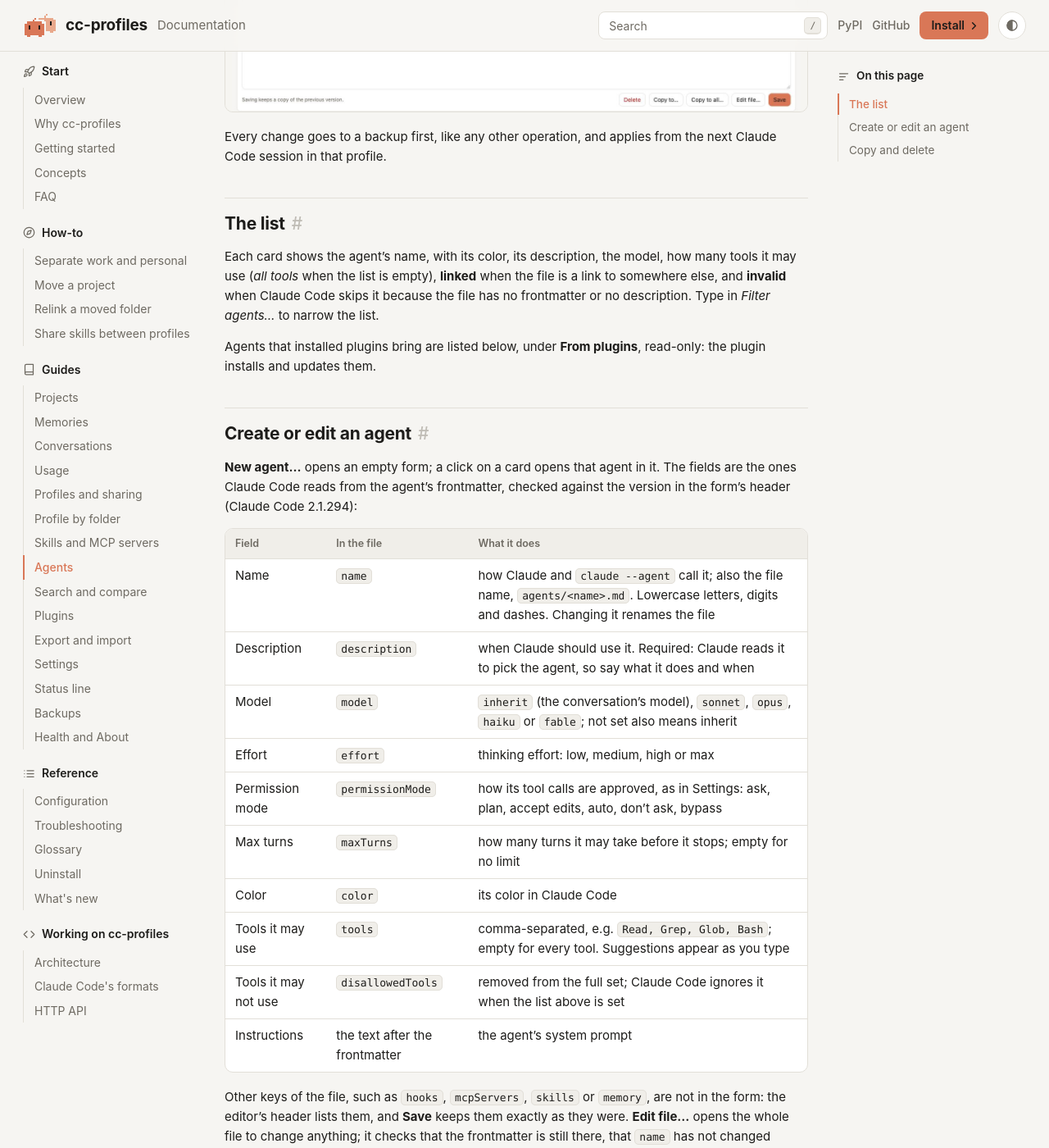
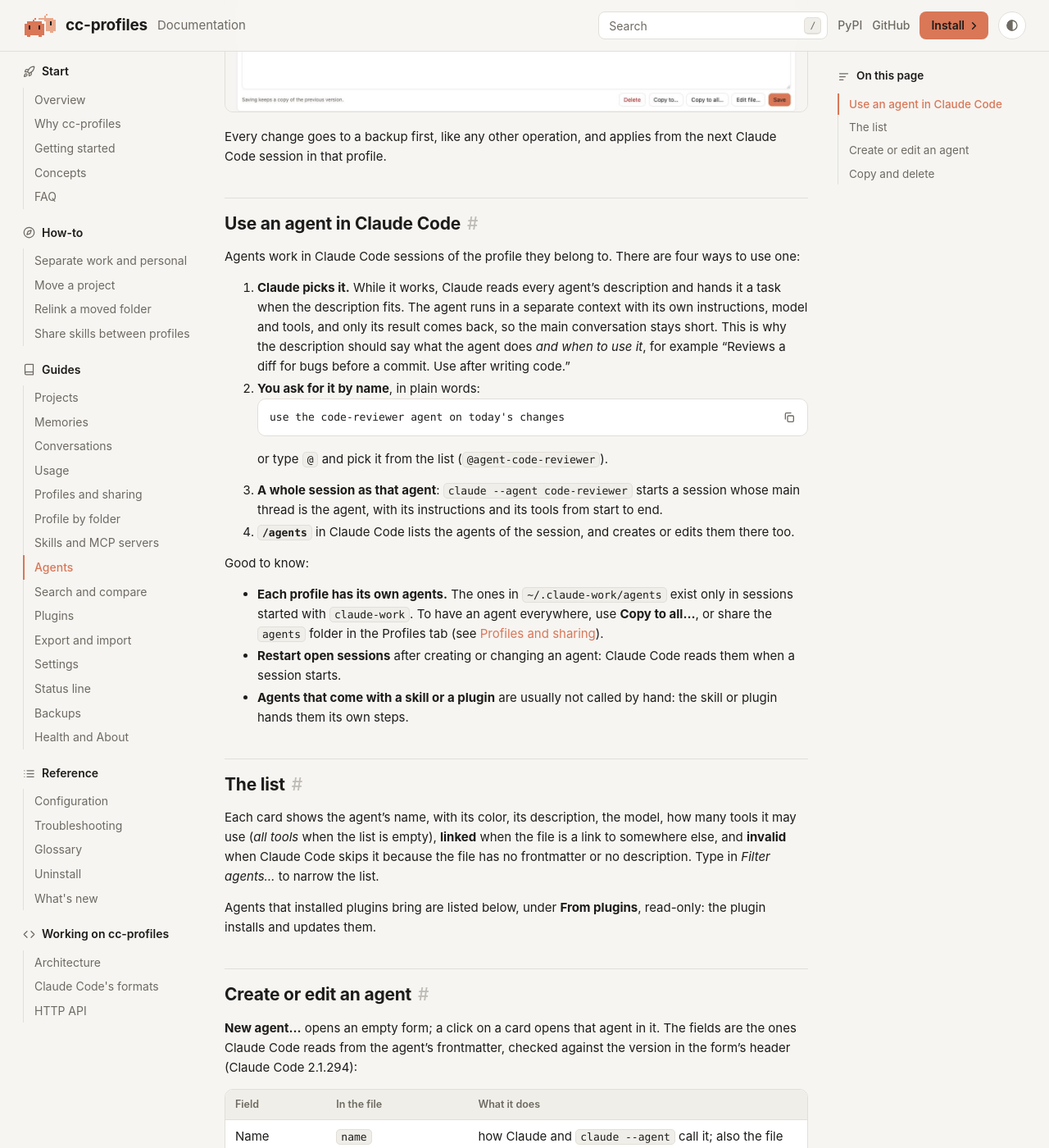
Before and after one commit to andreaiannarone/cc-profiles, a Jekyll site: the page built from docs/guides/agents.md, in a window 1280 px wide and 1400 px high, scrolled down 600 px. Shown: the whole window at 82% size. Built offline with Jekyll 4.4.1, drawn with Linux system fonts in a browser that asks for light colours; our own code applies the rules of GitHub Pages for plain Markdown files.

Commit message:
Docs: how to use an agent in Claude Code; FAQ and glossary

````diff
--- a/docs/_data/faq.yml
+++ b/docs/_data/faq.yml
@@ -18,6 +18,8 @@
   a: The Usage tab adds up the token usage Claude Code records on every reply, per day, project, model and profile, with an estimated cost at list price and a CSV export.
 - q: Can each Claude Code profile use its own GitHub account?
   a: Yes. Every profile gets its own GitHub CLI folder (~/.config/gh-<id>), and the GitHub section of the Profiles tab picks which signed-in account each one uses and the name and email of its commits, so gh and git push in a work profile use your work account. Tokens stay in the system keychain.
+- q: How do I create and use subagents in Claude Code?
+  a: The Agents tab creates them per profile with a form for their description, model, tools and instructions, and copies them to other profiles. In a session, Claude uses an agent by itself when its description fits the task; you can also ask for it by name, mention it with @, or start a whole session as that agent with claude --agent and its name.
 - q: Can I turn off claude.ai connectors in one profile only?
   a: Yes. Connectors such as Gmail or Google Drive belong to your claude.ai account, so every profile signed in with it has them, but the MCP tab can keep any of them, or all of them, out of one profile.
 - q: Does uninstalling cc-profiles delete my profiles?
--- a/docs/guides/agents.md
+++ b/docs/guides/agents.md
@@ -8,6 +8,25 @@ The **Agents** tab manages the subagents of one profile at a time: the files in
 </picture>
 
 Every change goes to a backup first, like any other operation, and applies from the next Claude Code session in that profile.
+
+## Use an agent in Claude Code
+
+Agents work in Claude Code sessions of the profile they belong to. There are four ways to use one:
+
+1. **Claude picks it.** While it works, Claude reads every agent's description and hands it a task when the description fits. The agent runs in a separate context with its own instructions, model and tools, and only its result comes back, so the main conversation stays short. This is why the description should say what the agent does *and when to use it*, for example "Reviews a diff for bugs before a commit. Use after writing code."
+2. **You ask for it by name**, in plain words:
+   ```
+   use the code-reviewer agent on today's changes
+   ```
+   or type `@` and pick it from the list (`@agent-code-reviewer`).
+3. **A whole session as that agent**: `claude --agent code-reviewer` starts a session whose main thread is the agent, with its instructions and its tools from start to end.
+4. **`/agents`** in Claude Code lists the agents of the session, and creates or edits them there too.
+
+Good to know:
+
+- **Each profile has its own agents.** The ones in `~/.claude-work/agents` exist only in sessions started with `claude-work`. To have an agent everywhere, use **Copy to all…**, or share the `agents` folder in the Profiles tab (see [Profiles and sharing](profiles.md#share-items)).
+- **Restart open sessions** after creating or changing an agent: Claude Code reads them when a session starts.
+- **Agents that come with a skill or a plugin** are usually not called by hand: the skill or plugin hands them its own steps.
 
 ## The list
 
````
Also changed, not shown: docs/faq.md (+4 -0 lines), docs/glossary.md (+3 -0 lines), CHANGELOG.md.
